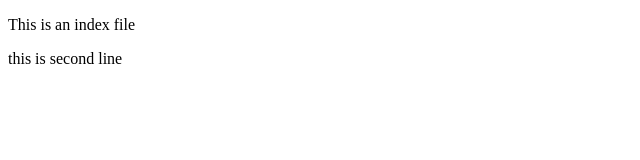
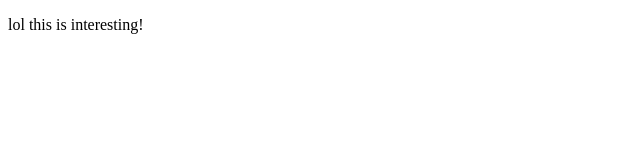
Before and after one commit to jaichavan/git-demo, a plain HTML site: page web/index.html in a window 1280 px wide. Shown: the whole page, without its empty margins (0-640 px from the left). Drawn offline with Linux system fonts and the light colour scheme.

Commit message:
Update index.html

```diff
--- a/web/index.html
+++ b/web/index.html
@@ -5,7 +5,6 @@
 <title>My First Page</title>
 </head>
 <body>
-<p> This is an index file </p>
-<p> this is second line </p>
+<p> lol this is interesting! </p>
 </body>
 </html>
```
